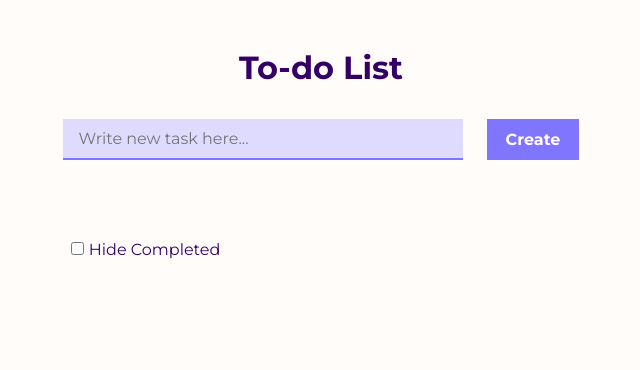
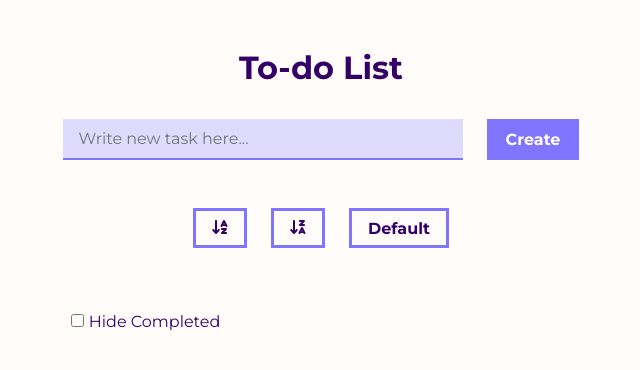
Before and after one commit to AInesC/ToDo_List, a React (Create React App) app: page / in a window 1280 px wide. Shown: the top 370 px of the page, without its empty margins (319-959 px from the left). Built offline with nearby package versions, Linux system fonts and the light colour scheme.

Commit message:
Added sort buttons

```diff
--- a/src/App.js
+++ b/src/App.js
@@ -1,4 +1,4 @@
-import { useEffect, useState } from 'react';
+import { useEffect, useReducer, useState } from 'react';
 import './App.scss';
 import Todo from './Todo';
 
@@ -79,8 +79,63 @@ function App() {
 		setHide(!hide);
 
 		setUncompleteTodos(todos.filter((todo) => !todo.completed));
+	};
 
-		console.log(uncompleteTodos);
+	//FUNCTION TO SORT TODOS BY ASCENDING ORDER
+	const sortAscending = () => {
+		const sortedTodos = todos.sort(function compare(a, b) {
+			const textA = a.text.toLowerCase();
+			const textB = b.text.toLowerCase();
+
+			if (textA < textB) {
+				return -1;
+			}
+			if (textA > textB) {
+				return 1;
+			}
+			return 0;
+		});
+
+		console.log(sortedTodos);
+
+		setTodos(sortedTodos);
+	};
+
+	//FUNCTION TO SORT TODOS BY DESCENDING ORDER
+	const sortDescending = () => {
+		const sortedTodos = todos.sort(function compare(a, b) {
+			const textA = a.text.toLowerCase();
+			const textB = b.text.toLowerCase();
+
+			if (textA > textB) {
+				return -1;
+			}
+			if (textA < textB) {
+				return 1;
+			}
+			return 0;
+		});
+
+		console.log(sortedTodos);
+
+		setTodos(sortedTodos);
+	};
+
+	// FUNCTION TO SORT TODOS BY DATE OF CREATION
+	const sortDefault = () => {
+		const sortedTodos = todos.sort(function compare(a, b) {
+			if (a.id < b.id) {
+				return -1;
+			}
+			if (a.id > b.id) {
+				return 1;
+			}
+			return 0;
+		});
+
+		console.log(sortedTodos);
+
+		setTodos(sortedTodos);
 	};
 
 	return (
@@ -107,6 +162,33 @@ function App() {
 				</form>
 			</div>
 			<div className="container bottom">
+				<div className="sort-buttons">
+					<button
+						type="button"
+						className="btn btn--secondary"
+						onClick={sortAscending}
+					>
+						<svg xmlns="http://www.w3.org/2000/svg" viewBox="0 0 512 512">
+							<path d="M239.6 373.1c11.94-13.05 11.06-33.31-1.969-45.27c-13.55-12.42-33.76-10.52-45.22 1.973L160 366.1V64.03c0-17.7-14.33-32.03-32-32.03S96 46.33 96 64.03v302l-32.4-35.39C51.64 317.7 31.39 316.7 18.38 328.7c-13.03 11.95-13.9 32.22-1.969 45.27l87.1 96.09c12.12 13.26 35.06 13.26 47.19 0L239.6 373.1zM448 416h-50.75l73.38-73.38c9.156-9.156 11.89-22.91 6.938-34.88S460.9 288 447.1 288H319.1C302.3 288 288 302.3 288 320s14.33 32 32 32h50.75l-73.38 73.38c-9.156 9.156-11.89 22.91-6.938 34.88S307.1 480 319.1 480h127.1C465.7 480 480 465.7 480 448S465.7 416 448 416zM492.6 209.3l-79.99-160.1c-10.84-21.81-46.4-21.81-57.24 0L275.4 209.3c-7.906 15.91-1.5 35.24 14.31 43.19c15.87 7.922 35.04 1.477 42.93-14.4l7.154-14.39h88.43l7.154 14.39c6.174 12.43 23.97 23.87 42.93 14.4C494.1 244.6 500.5 225.2 492.6 209.3zM367.8 167.4L384 134.7l16.22 32.63H367.8z" />
+						</svg>
+					</button>
+					<button
+						type="button"
+						className="btn btn--secondary"
+						onClick={sortDescending}
+					>
+						<svg xmlns="http://www.w3.org/2000/svg" viewBox="0 0 512 512">
+							<path d="M104.4 470.1c12.12 13.26 35.06 13.26 47.19 0l87.1-96.09c11.94-13.05 11.06-33.31-1.969-45.27c-13.02-11.95-33.27-11.04-45.22 1.973L160 366.1V64.03c0-17.7-14.33-32.03-32-32.03S96 46.33 96 64.03v302l-32.4-35.39c-6.312-6.883-14.94-10.39-23.61-10.39c-7.719 0-15.47 2.785-21.61 8.414c-13.03 11.95-13.9 32.22-1.969 45.27L104.4 470.1zM320 96h50.75l-73.38 73.38c-9.156 9.156-11.89 22.91-6.938 34.88s16.63 19.74 29.56 19.74h127.1C465.7 223.1 480 209.7 480 192s-14.33-32-32-32h-50.75l73.38-73.38c9.156-9.156 11.89-22.91 6.938-34.88S460.9 32 447.1 32h-127.1C302.3 32 288 46.31 288 64S302.3 96 320 96zM492.6 433.3l-79.99-160.1c-10.84-21.81-46.4-21.81-57.24 0l-79.99 160.1c-7.906 15.91-1.5 35.24 14.31 43.19c15.87 7.922 35.04 1.477 42.93-14.4l7.154-14.39h88.43l7.154 14.39c6.174 12.43 23.97 23.87 42.93 14.4C494.1 468.6 500.5 449.2 492.6 433.3zM367.8 391.4L384 358.7l16.22 32.63H367.8z" />
+						</svg>
+					</button>
+					<button
+						type="button"
+						className="btn btn--secondary"
+						onClick={sortDefault}
+					>
+						Default
+					</button>
+				</div>
 				<ul className="todo-list">
 					{todos && hide
 						? uncompleteTodos.map((todo) => (
--- a/src/App.scss
+++ b/src/App.scss
@@ -17,6 +17,24 @@ body {
 	&.top {
 		padding: 3rem 0;
 	}
+
+	&.bottom {
+		.sort-buttons {
+			display: flex;
+			align-items: center;
+			justify-content: center;
+			gap: 1.5rem;
+
+			button {
+				height: 40px;
+
+				svg {
+					height: 1rem;
+					fill: $secondary-color;
+				}
+			}
+		}
+	}
 }
 
 h1 {
@@ -31,6 +49,10 @@ h1 {
 	border-width: 3px;
 	border-style: solid;
 	padding: 0.5rem 1rem;
+
+	&:hover {
+		transform: scale(1.1);
+	}
 
 	&--primary {
 		background-color: $accent-color;
```
